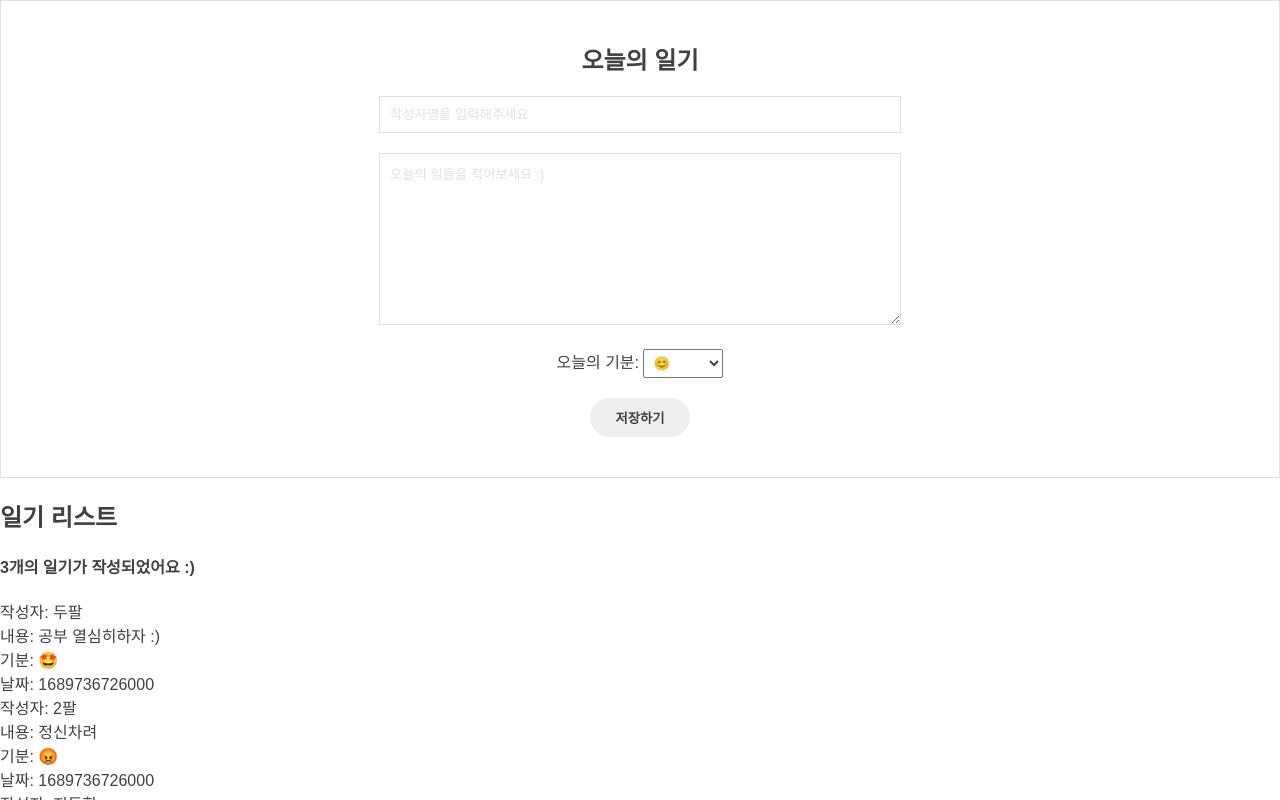
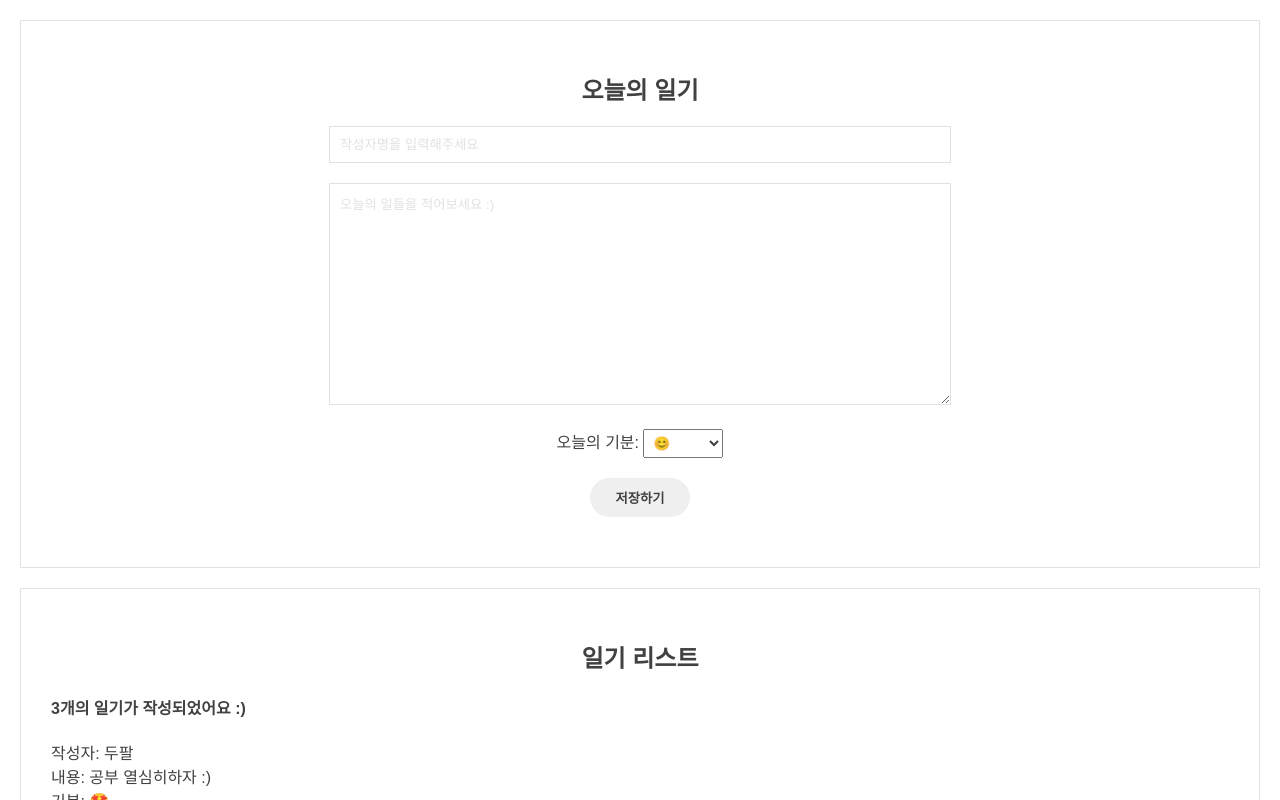
Before and after one commit to zidoopal/React-simple_diary, a React (Create React App) app: page / in a window 1280 px wide. Shown: the top 800 px of the page. Built offline with nearby package versions, Linux system fonts and the light colour scheme; a web font is replaced by a local one.

Commit message:
Update App.css

```diff
--- a/src/App.css
+++ b/src/App.css
@@ -1,3 +1,4 @@
+/* fonts */
 @import url('https://fonts.googleapis.com/css2?family=Orbit&display=swap');
 
 * {
@@ -5,26 +6,30 @@
   color: rgb(65, 65, 65);
 }
 
+/* variables */
+:root {
+  --light-gray: #e1e1e1;
+  --main-border: 1px solid var(--light-gray);
+}
+
+/* Diary */
 .DiaryEditor {
   text-align: center;
-  padding: 20px;
-  border: 1px solid #e1e1e1;
+  margin: 20px;
+  padding: 30px;
+  border: var(--main-border);
 }
 
 .DiaryEditor input,
 .DiaryEditor textarea {
   margin-bottom: 20px;
-  width: 500px;
+  width: 600px;
   padding: 10px;
-  border: 1px solid #e1e1e1;
+  border: var(--main-border);
 }
 
 .DiaryEditor textarea {
-  height: 150px;
-}
-
-::placeholder {
-  color: #e1e1e1;
+  height: 200px;
 }
 
 .DiaryEditor select {
@@ -33,17 +38,56 @@
   padding: 5px;
 }
 
+::placeholder {
+  color: var(--light-gray);
+}
+
 button {
+  font-weight: bold;
   width: 100px;
+  border: none;
   border-radius: 20px;
+  margin-bottom: 20px;
   padding: 10px;
-  margin-bottom: 20px;
-  border: none;
-  font-weight: bold;
   cursor: pointer;
-  transition: background-color 0.3s ease-in-out;
+  transition: background-color 0.2s ease-in-out;
 }
 
 button:hover {
   background-color: tomato;
 }
+
+/* List  */
+.DiaryList {
+  margin: 20px;
+  padding: 30px;
+  border: var(--main-border);
+}
+
+.DiaryList h2 {
+  text-align: center;
+}
+
+/* Item  */
+.DiaryItem {
+  background-color: rgba(240, 240, 240, 0.7);
+  margin-bottom: 20px;
+  padding: 20px;
+}
+
+.DiaryItem .info {
+  border-bottom: var(--main-border);
+  padding-bottom: 10px;
+  margin-bottom: 10px;
+}
+
+.DiaryItem .date {
+  font-size: 14px;
+  color: #aaaaaa;
+}
+
+.DiaryItem .content {
+  font-weight: bold;
+  margin-top: 30px;
+  margin-bottom: 30px;
+}
```
